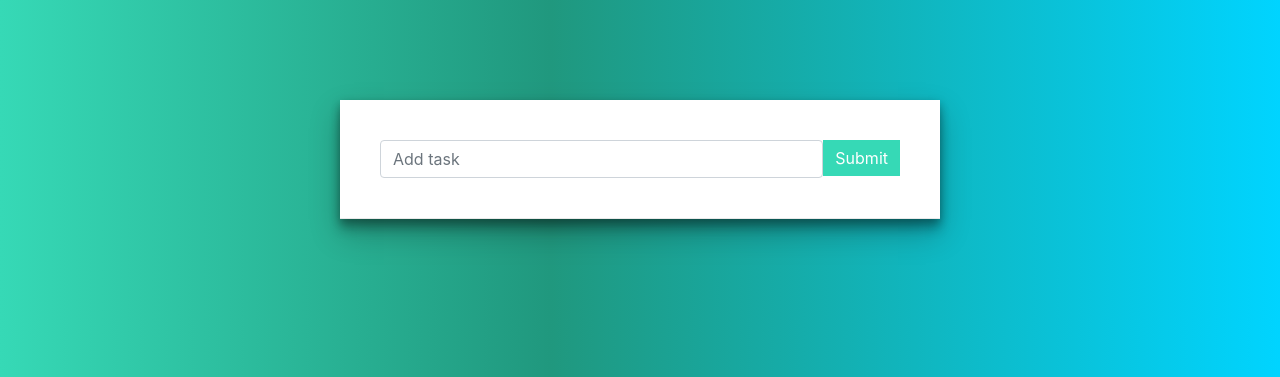
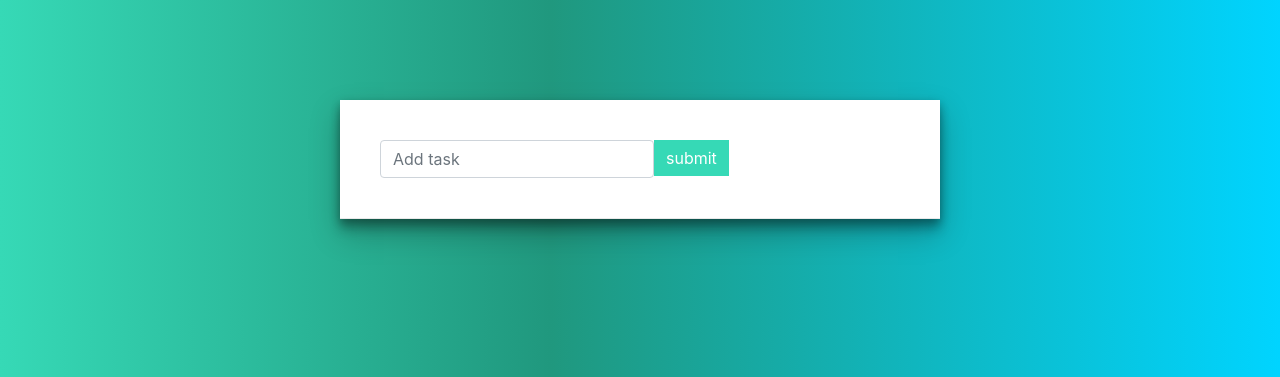
Before and after one commit to abdallah-nasir/To-Do-List, a Django app: page / in a window 1280 px wide. Shown: the part 56-433 px from the top of the page. Run offline with Django 3.2, Linux system fonts and the light colour scheme; a user stored in the database is signed in; data comes from the database, SQL or seed files in the repository; some libraries are stand-ins or nearby versions.

Commit message:
commit-3

```diff
--- a/frontend/templates/frontend/list.html
+++ b/frontend/templates/frontend/list.html
@@ -81,11 +81,11 @@
 			<div id="form-wrapper">
 				<form id="form">
 					<div class="flex-wrapper">
-						<div style="flex: 6">
+						<div style="flex: 6 pl-3">
 							<input id="title" class="form-control" type="text" name="title" placeholder="Add task">
 						</div>
 						<div style="flex: 1">
-							<input id="submit" class="btn" type="submit" >
+							<input id="submit" value="submit" class="btn" type="submit" >
 						</div>
 					</div>
 				</form>
```
